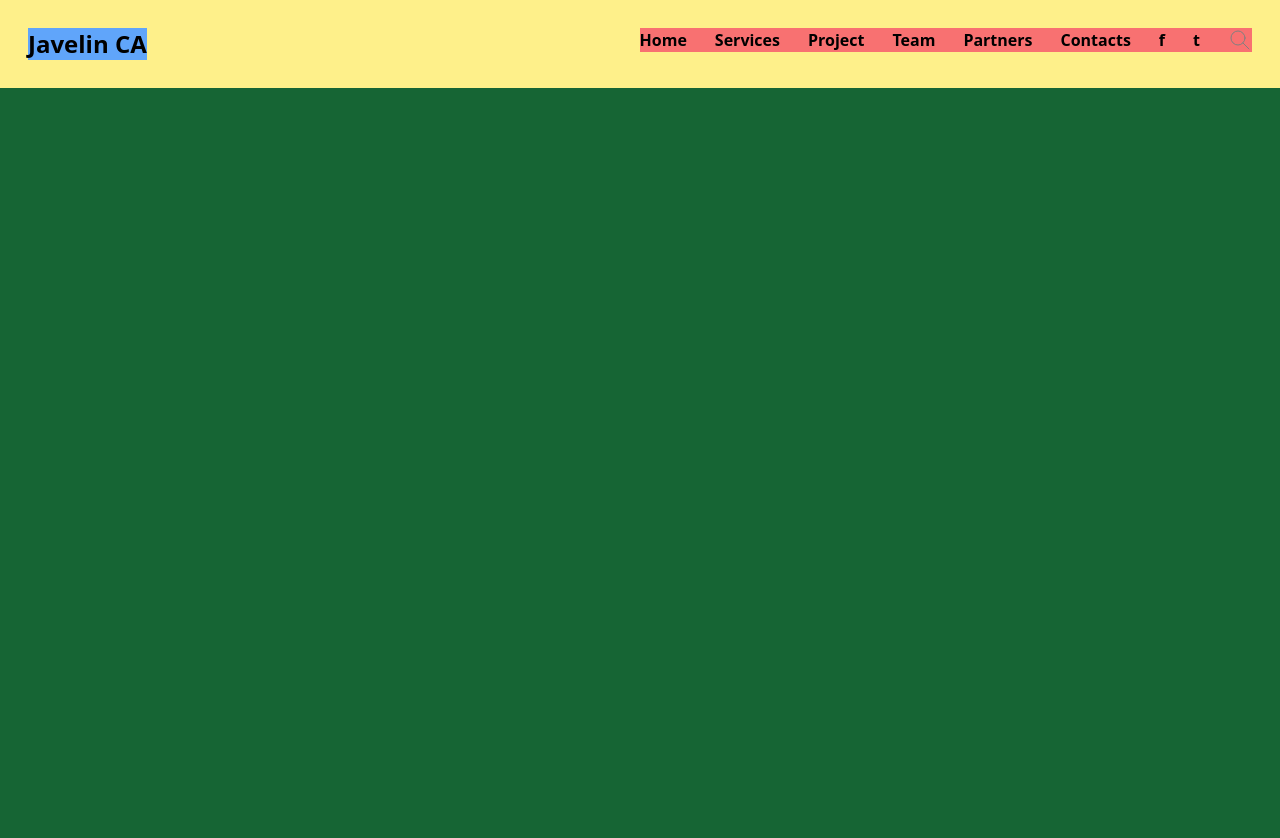
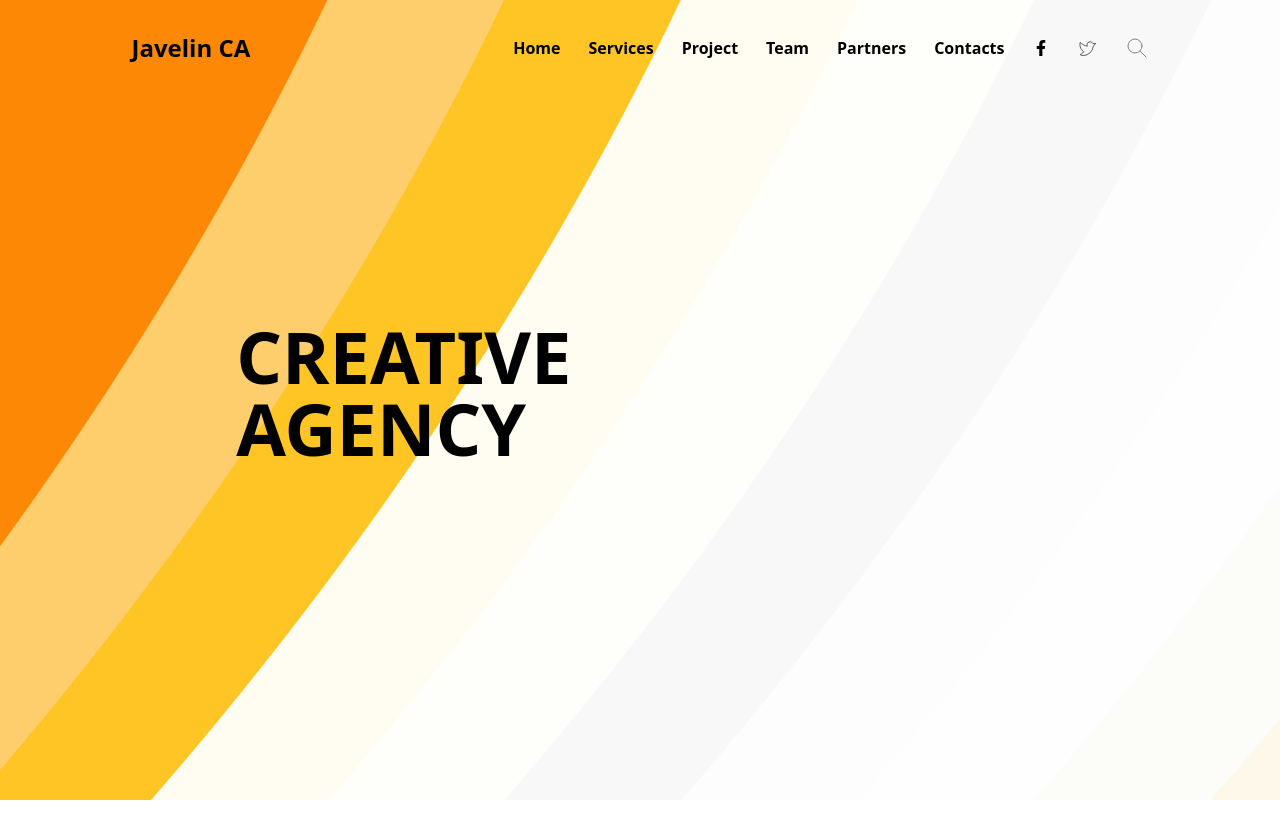
Before and after one commit to farizbaiquni/clone-web-template-1, a website: page index.html in a window 1280 px wide. Before the commit the page ends 800 px from the top, so only its background shows below. Drawn offline with Linux system fonts and the light colour scheme.

Commit message:
add background image below navbar, change text to icon for twitter and facebook, now navbar change ui based on scroll top position

```diff
--- a/index.html
+++ b/index.html
@@ -7,10 +7,13 @@
     <title>Document</title>
     <link href="/dist/output.css" rel="stylesheet">
 </head>
-<body class=" flex justify-center bg-green-800">
+<body class=" flex flex-col justify-center >
+    <!-- Source reference : https://jevelin.shufflehound.com/creative-agency/ -->
     <div class="container">
-        <nav class=" flex justify-between px-7 py-7 bg-yellow-200">
-            <div class="nav-start bg-blue-400">
+
+        <!-- =========================== NAVBAR =========================== -->
+        <nav id="top-navbar" class=" flex justify-around items-center py-4 fixed top-0 w-full">
+            <div class="nav-start">
                 <h1 class=" text-2xl font-bold">Javelin CA</h1>
             </div>
             <div class="nav-end">
@@ -19,16 +22,20 @@
                         <path stroke-linecap="round" stroke-linejoin="round" d="M4 6h16M4 12h16M4 18h16" />
                     </svg>
                 </div>
-                <div class=" hidden lg:block bg-red-400">
-                    <ul class=" flex">
+                <div class=" hidden lg:block">
+                    <ul class=" flex items-center">
                         <li class=" pr-7 font-semibold">Home</li>
                         <li class=" pr-7 font-semibold">Services</li>
                         <li class=" pr-7 font-semibold">Project</li>
                         <li class=" pr-7 font-semibold">Team</li>
                         <li class=" pr-7 font-semibold">Partners</li>
                         <li class=" pr-7 font-semibold">Contacts</li>
-                        <li class=" pr-7 font-semibold">f</li>
-                        <li class=" pr-7 font-semibold">t</li>
+                        <li class=" pr-7 font-semibold">
+                            <svg xmlns="http://www.w3.org/2000/svg" class="h-4 w-4" viewBox="0 0 320 512"><!--! Font Awesome Free 6.1.1 by @fontawesome - https://fontawesome.com License - https://fontawesome.com/license/free (Icons: CC BY 4.0, Fonts: SIL OFL 1.1, Code: MIT License) Copyright 2022 Fonticons, Inc. --><path d="M279.14 288l14.22-92.66h-88.91v-60.13c0-25.35 12.42-50.06 52.24-50.06h40.42V6.26S260.43 0 225.36 0c-73.22 0-121.08 44.38-121.08 124.72v70.62H22.89V288h81.39v224h100.17V288z"/></svg>
+                        </li>
+                        <li class=" pr-7 font-semibold">
+                            <svg xmlns="http://www.w3.org/2000/svg" class="h-5 w-5" viewBox="0 0 256 256"><rect width="256" height="256" fill="none"/><path d="M128,88c0-22,18.5-40.3,40.5-40a40,40,0,0,1,36.2,24H240l-32.3,32.3A127.9,127.9,0,0,1,80,224c-32,0-40-12-40-12s32-12,48-36c0,0-64-32-48-120,0,0,40,40,88,48Z" fill="none" stroke="#000" stroke-linecap="round" stroke-linejoin="round" stroke-width="8"/></svg>
+                        </li>
                         <li>
                             <svg xmlns="http://www.w3.org/2000/svg" class="h-6 w-6" fill="none" viewBox="0 0 24 24" stroke="gray" stroke-width="1">
                                 <path stroke-linecap="round" stroke-linejoin="round" d="M21 21l-6-6m2-5a7 7 0 11-14 0 7 7 0 0114 0z" />
@@ -38,6 +45,34 @@
                 </div>
             </div>
         </nav>
+
+        <div class=" bg-blue-300 h-screen bg-main-orange bg-no-repeat bg-cover">
+            <span class=" flex justify-around mt-80">
+                <div class="">
+                    <p class=" text-7xl font-extrabold">CREATIVE</p>
+                    <p class=" text-7xl font-extrabold">AGENCY</p>
+                </div>
+                <div></div>
+            </span>
+        </div>
+        <br><br><br><br><br><br><br><br><br><br><br><br>
     </div>
+
+    <script>
+
+        //Navbar Change UI based on Scroll Event
+        document.addEventListener('scroll', function(e) {
+            console.log(document.scrollingElement.scrollTop)
+            if (document.scrollingElement.scrollTop !== 0){
+                document.getElementById('top-navbar').style.backgroundColor = "white"
+                document.getElementById('top-navbar').style.paddingTop = "16px"
+            } else {
+                document.getElementById('top-navbar').style.backgroundColor = "transparent"
+                document.getElementById('top-navbar').style.paddingTop = "32px"
+            }
+        }
+        )
+    </script>
+
 </body>
 </html>
--- a/tailwind.config.js
+++ b/tailwind.config.js
@@ -4,7 +4,11 @@ module.exports = {
     "./src/**/*.{html,js}"
   ],
   theme: {
-    extend: {},
+    extend: {
+      backgroundImage: {
+        'main-orange': "url('/src/image/bg-main.jpg')",
+      }
+    },
   },
   plugins: [],
 }
```
Also changed, not shown: dist/output.css, src/image/bg-main.jpg (added).
